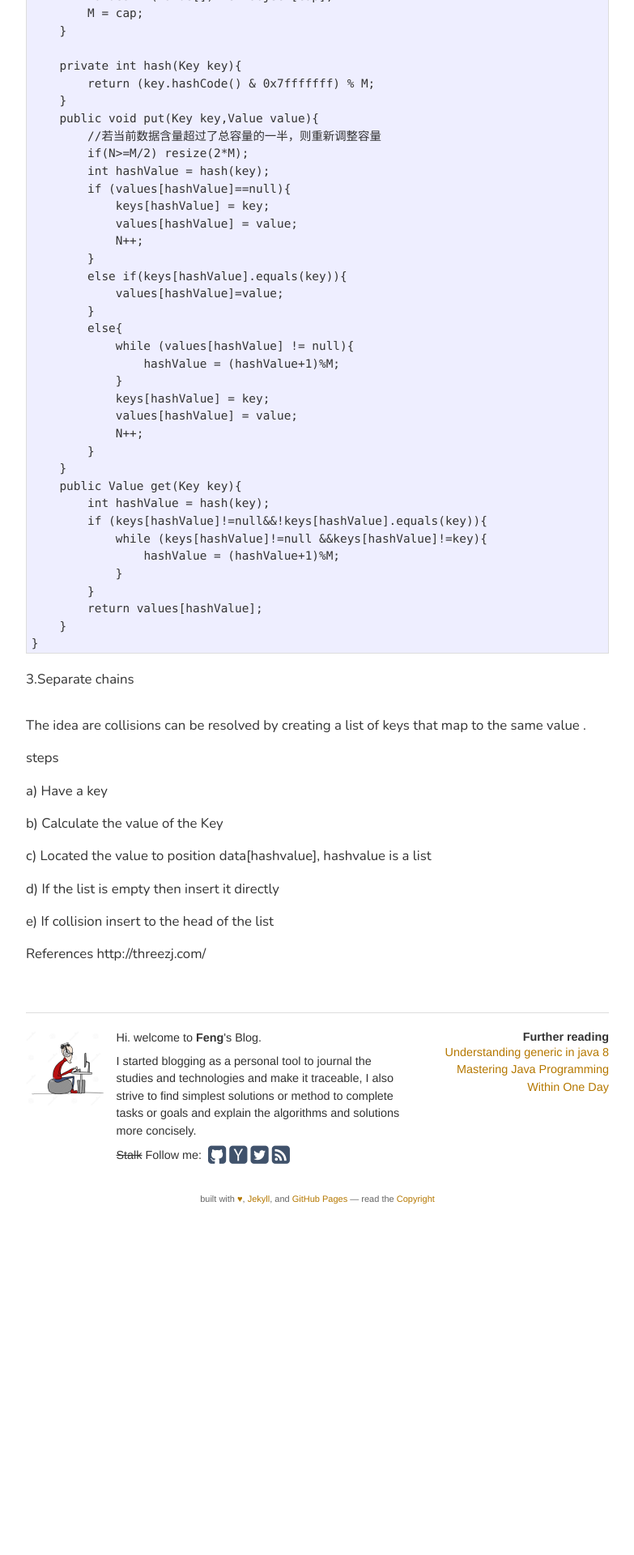
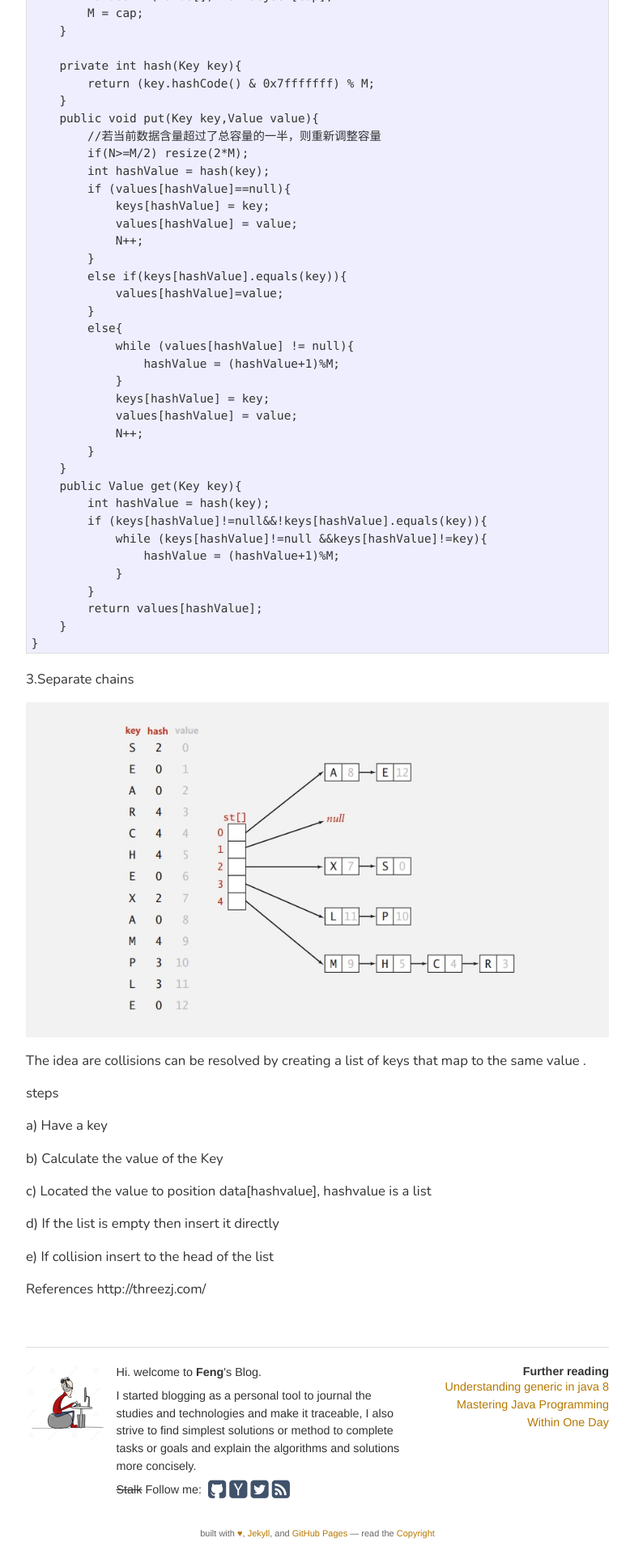
Before and after one commit to SharpLu/Blog, a Jekyll site: the page built from _posts/2016-08-02-resolve_hash_collision.md, in a window 1280 px wide. Shown: the part 1527-3447 px from the top of the page at 81% size, without its empty margins (248-1031 px from the left). Built offline with Jekyll 4.4.1, drawn with Linux system fonts in a browser that asks for light colours; before the commit the page ends 3033 px from its top, so only the background shows below that.

Commit message:
Update 2016-08-02-resolve_hash_collision.md

```diff
--- a/_posts/2016-08-02-resolve_hash_collision.md
+++ b/_posts/2016-08-02-resolve_hash_collision.md
@@ -89,7 +89,7 @@ public class LinearProbingHashST<Key,Value> {
 
 3.Separate chains
 
-![](http://feng.io/static/hash_collision/03.png)
+![](http://feng.io/static/hash_collision/03.jpg)
 
 The idea are collisions can be resolved by creating a list of keys that map to the same value .
 
```
